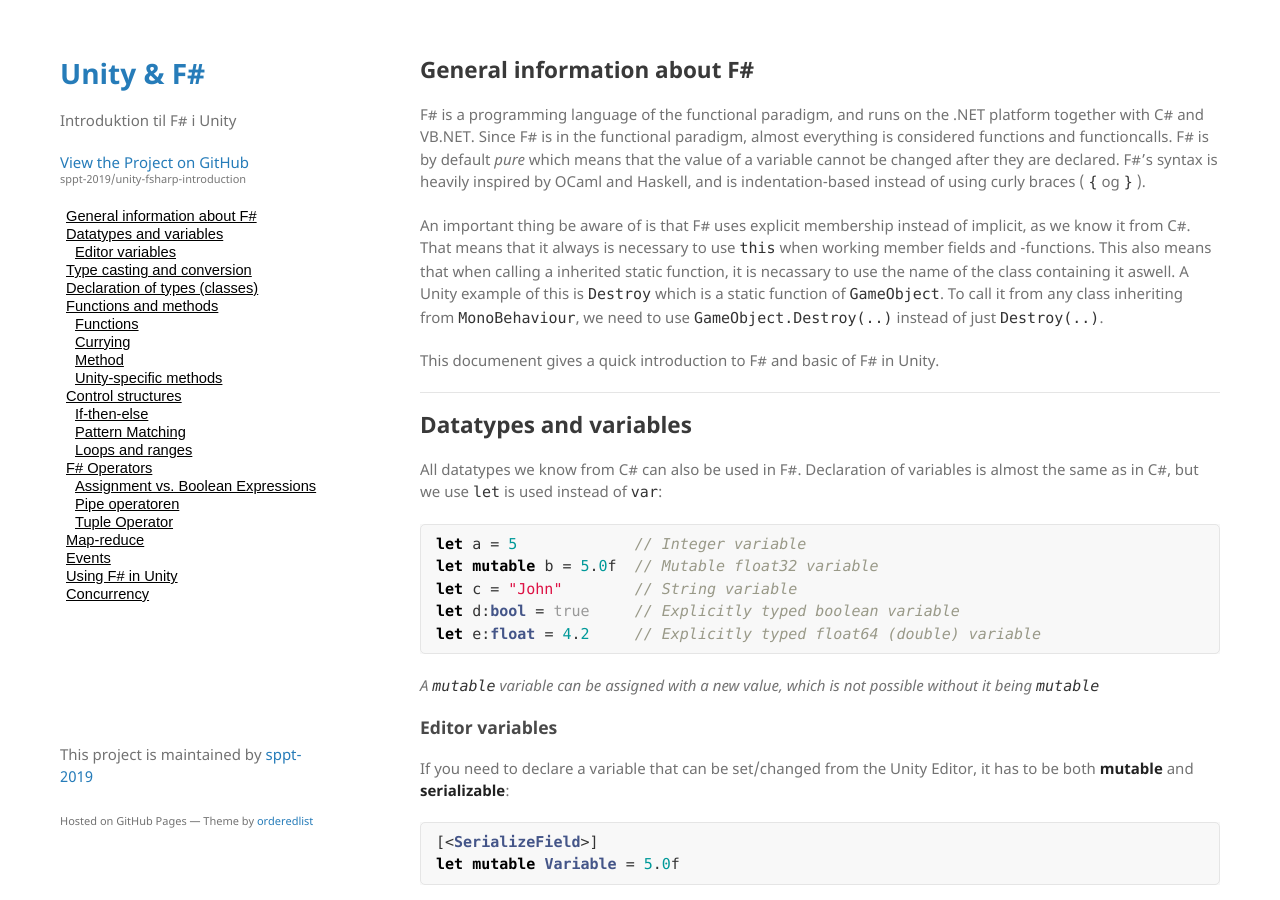
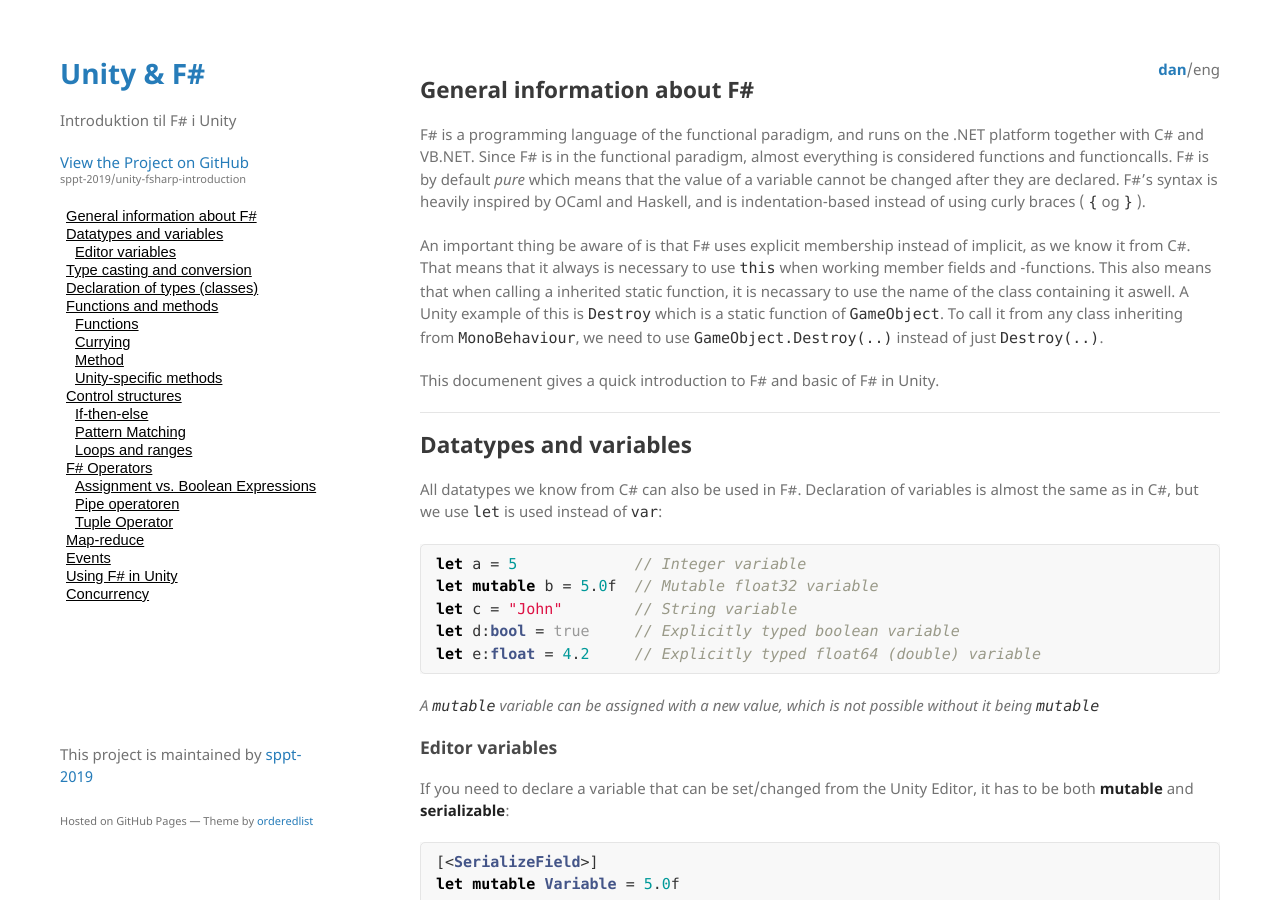
Before and after one commit to sppt-2019/unity-fsharp-introduction, a Jekyll site: the page built from index.eng.md, in a window 1280 px wide and 900 px high. Built offline with Jekyll 4.4.1, drawn with Linux system fonts in a browser that asks for light colours; our own code applies the rules of GitHub Pages for plain Markdown files.

Commit message:
Update and rename README.eng.md to index.eng.md

```diff
--- a/README.eng.md
+++ b/index.eng.md
@@ -1,3 +1,5 @@
+<span style="float: right"><b><a href="/index.html">dan</a></b>/eng</span>
+
 ## General information about F#
 F# is a programming language of the functional paradigm, and runs on the .NET platform together with C# and VB.NET.
 Since F# is in the functional paradigm, almost everything is considered functions and functioncalls. F# is by default _pure_ which means that the value of a variable cannot be changed after they are declared.
```
